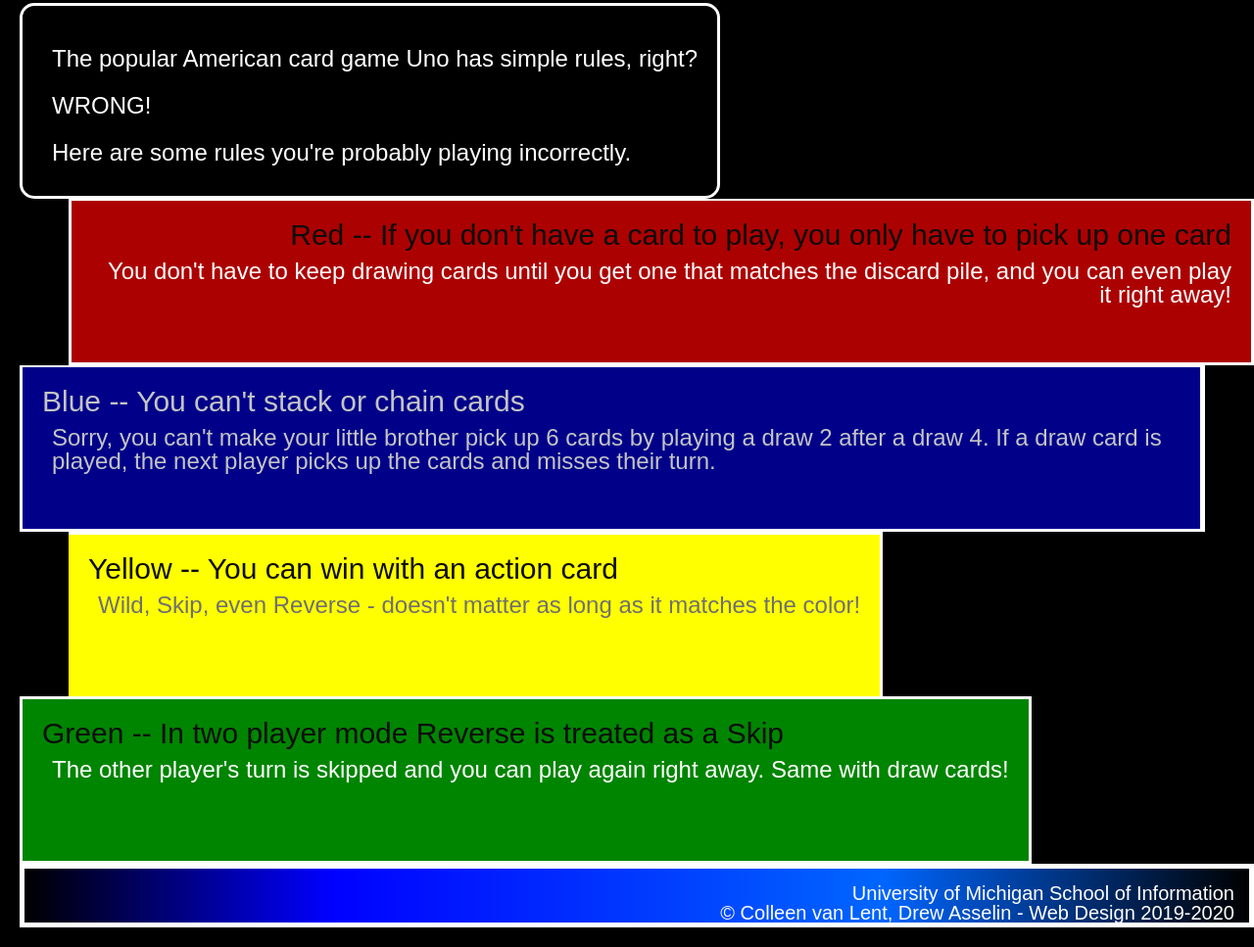
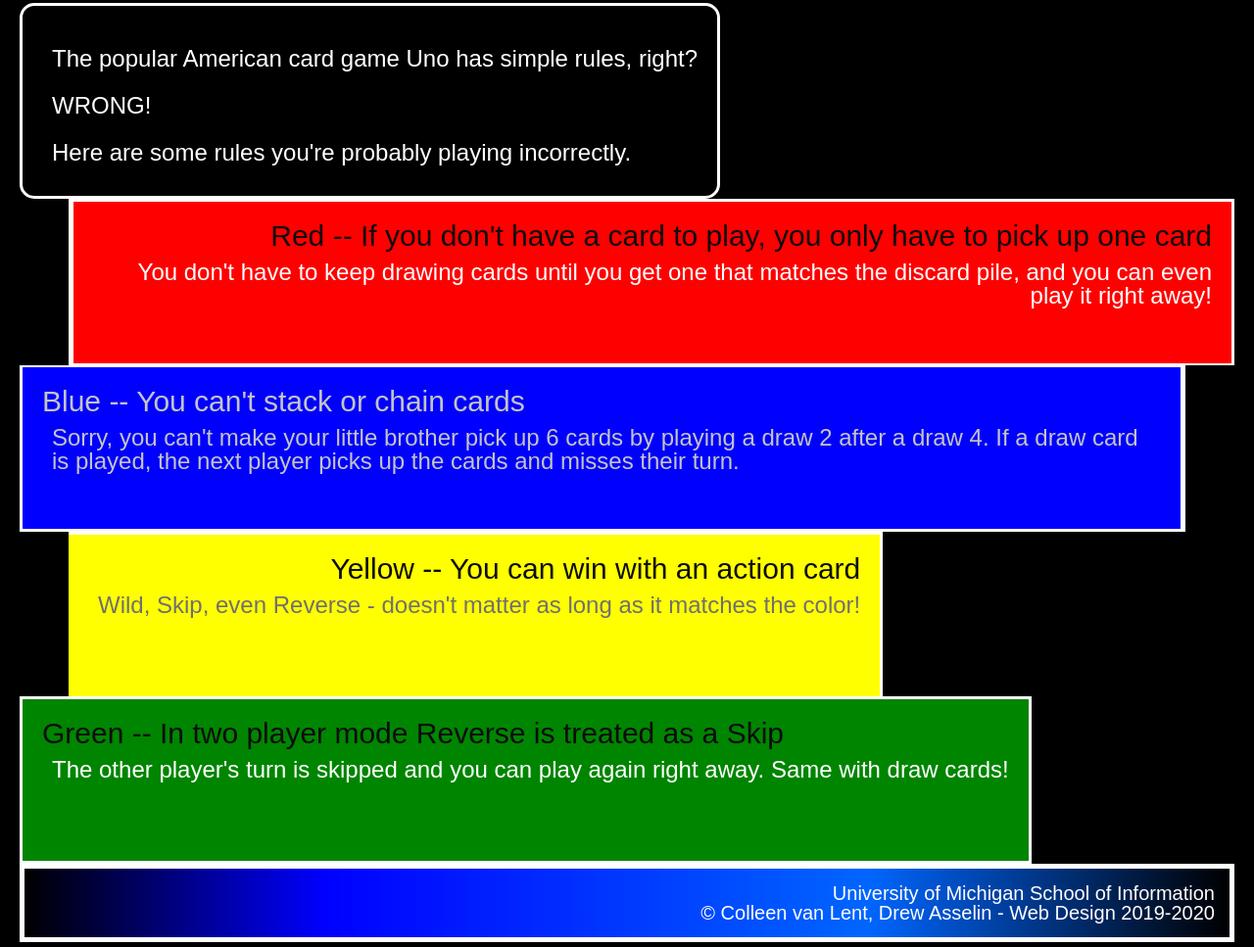
Before and after one commit to lammieow/hw2-f24, a plain HTML site: page index.html in a window 1280 px wide. Shown: the part 325-1292 px from the top of the page at 98% size. Drawn offline with Linux system fonts and the light colour scheme.

Commit message:
Add files via upload

```diff
--- a/css/style.css
+++ b/css/style.css
@@ -2,7 +2,7 @@
     font-family: 'Arial', 'Verdana';
     color: #fff ;
     background-color: #000;
-    margin: 20px 0px 20px 20px;
+    margin: 20px 20px 0px 20px;
 }
 
 h1 {
@@ -44,18 +44,19 @@
 }
 
 .red {
-    background-color: #ac0101;
+    background-color: #ff0000;
     text-align: right;
     margin-left: 50px;
-    border-top: 2px solid ;
+    border-bottom: 2px solid ;
+    border-left: 5px solid;
 }
 
 .blue {
-    background-color:  #000089;
+    background-color:  #0000ff;
     text-align: left;
     margin-right: 50px;
-    border-right: 5px solid white;
-    border-top: 2px solid white;
+    border-right: 5px solid;
+    border-top: 2px solid;
 }
 
 .blue h2 {
@@ -68,7 +69,7 @@
 
 .yellow {
     background-color: yellow;
-    text-align: left;
+    text-align: right;
     margin-left: 50px;
     border-left: 5px;
     border-bottom: 2px;
@@ -82,7 +83,7 @@
     background-color: #008500;
     text-align: left;
     margin-right: 50px;
-    border: 2px 0px 0px 5px;
+    border: 2px 5px 0px 0px;
 }
 
 footer {
@@ -94,5 +95,5 @@
 footer p {
     font-size: 20px;
     text-align: right;
-    padding: 15px 15px 0px 15px;
+    padding: 15px 15px 15px 0px;
 }
```
